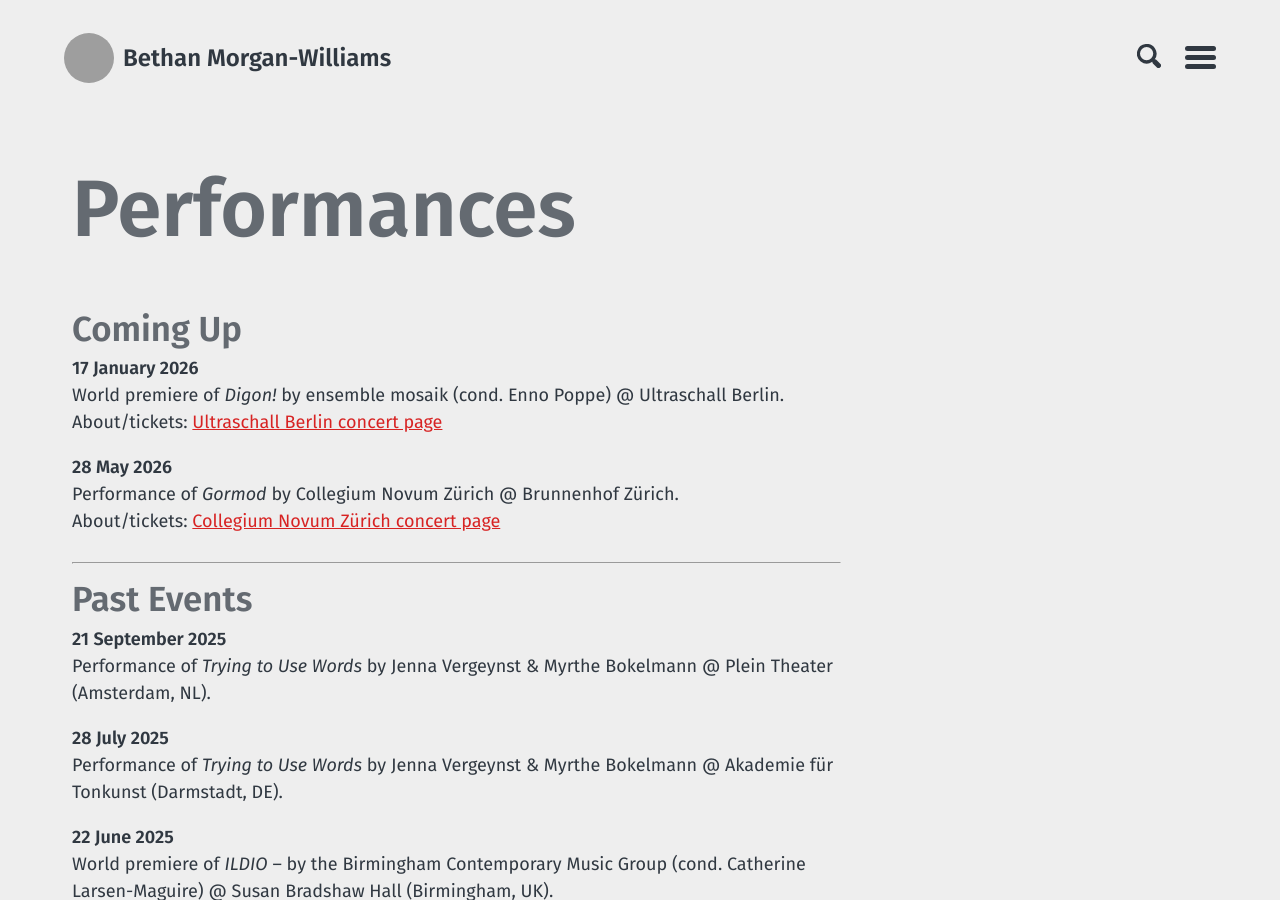
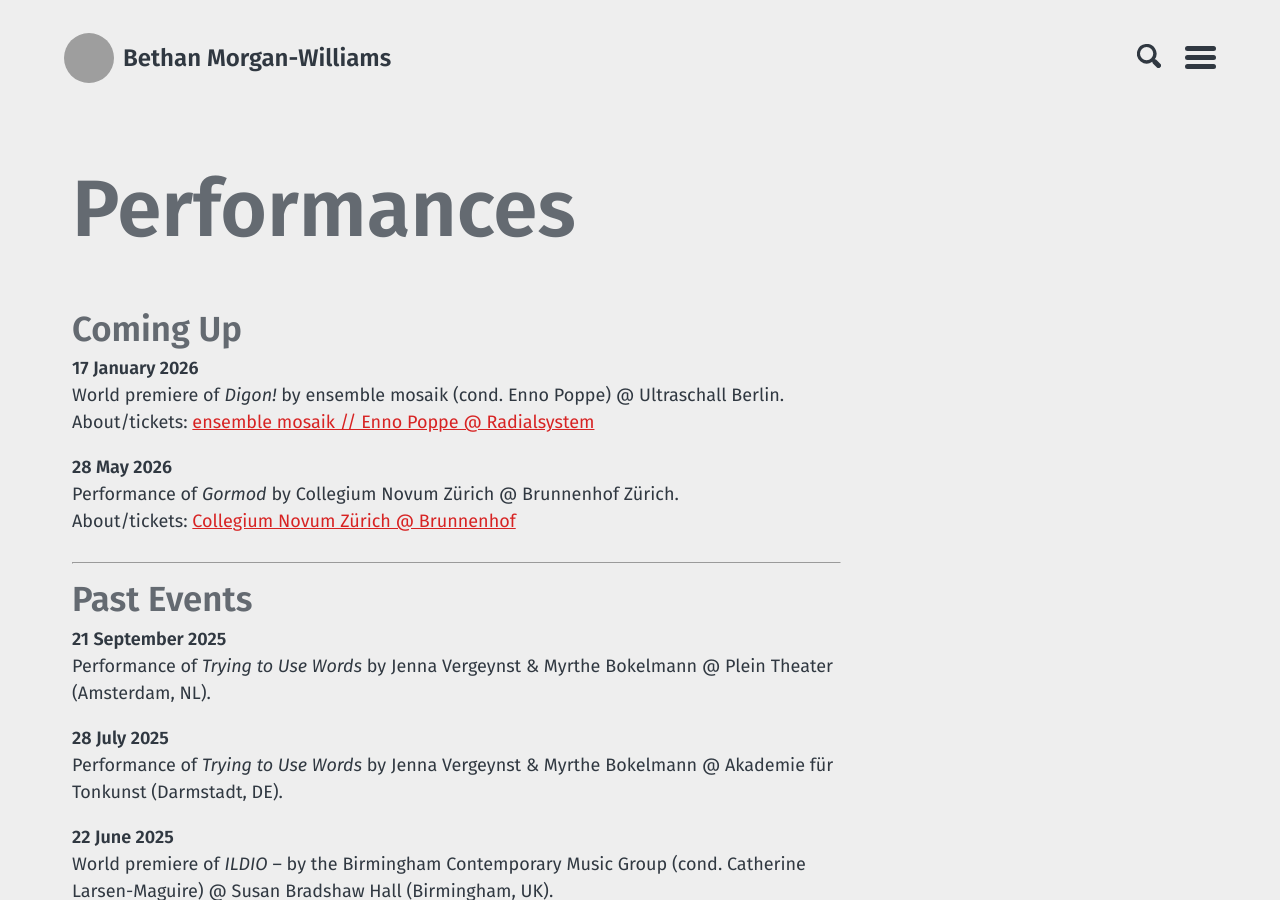
Before and after one commit to morganwilliamsb/website, a Jekyll site: the page built from performances.md, in a window 1280 px wide and 900 px high. Built offline with Jekyll 4.4.1, drawn with Linux system fonts in a browser that asks for light colours; grey boxes are pictures that could not be loaded.

Commit message:
Update performances.md
changed link text under 'Coming Up'

```diff
--- a/performances.md
+++ b/performances.md
@@ -6,11 +6,11 @@ layout: page
 ## Coming Up
 17 January 2026
 : World premiere of _Digon!_ by ensemble mosaik (cond. Enno Poppe) @ Ultraschall Berlin.
-: About/tickets: [Ultraschall Berlin concert page](https://ultraschallberlin.de/konzert/2026-01-17_ensemble-mosaik-poppe/)
+: About/tickets: [ensemble mosaik // Enno Poppe @ Radialsystem](https://ultraschallberlin.de/konzert/2026-01-17_ensemble-mosaik-poppe/)
 
 28 May 2026
 : Performance of _Gormod_ by Collegium Novum Zürich @ Brunnenhof Zürich.
-: About/tickets: [Collegium Novum Zürich concert page](https://cnz.ch/ausschweifen)
+: About/tickets: [Collegium Novum Zürich @ Brunnenhof](https://cnz.ch/ausschweifen)
 
 -------------------------------------------------------------------------------
 
```
